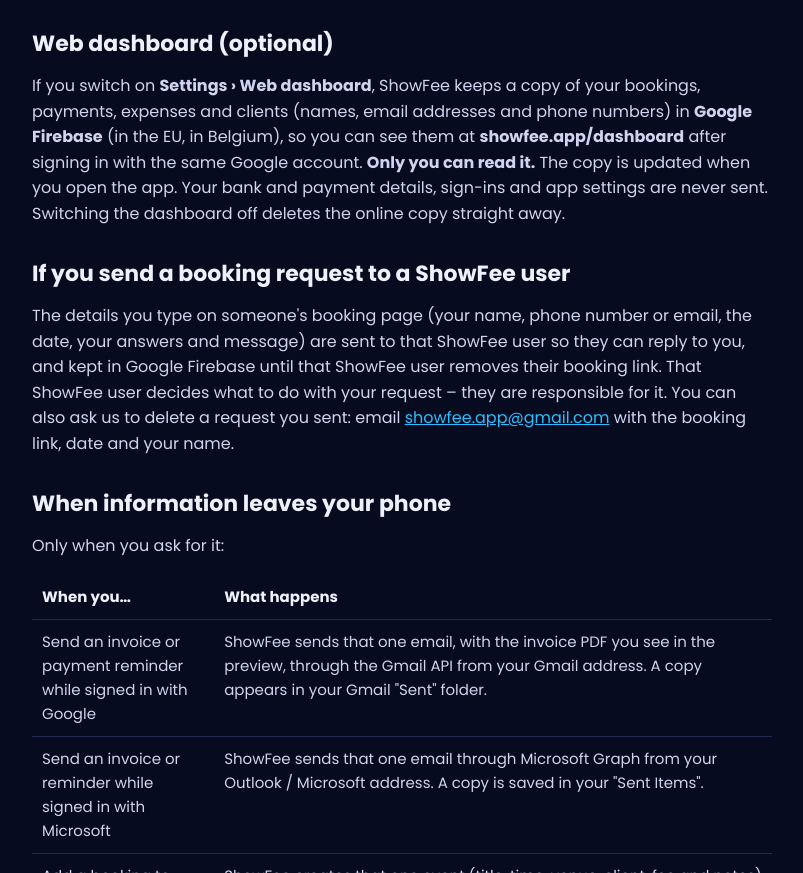
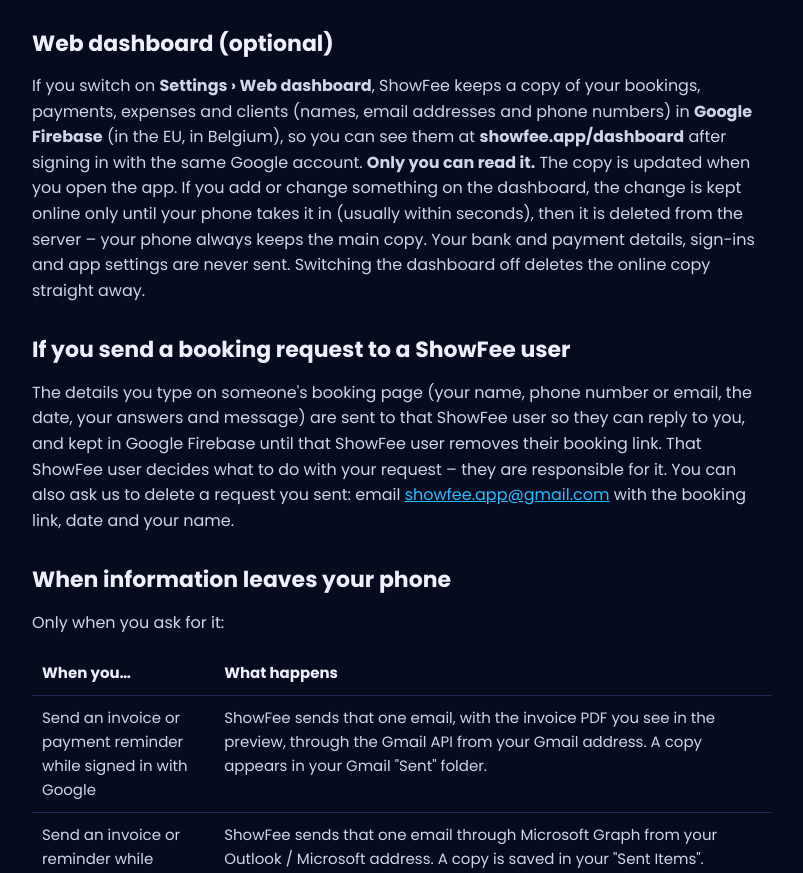
Before and after one commit to onlypanels2024/showfee, a plain HTML site: page privacy.html in a window 1280 px wide. Shown: the part 1700-2573 px from the top of the page, without its empty margins (238-1041 px from the left). Drawn offline with Linux system fonts and the light colour scheme.

Commit message:
Website: data wording covers contracts and the web dashboard; privacy: web dashboard changes
Co-Authored-By: Claude Opus 5.5 <noreply@anthropic.com>
Claude-Session: https://claude.ai/code/session_01PRwdX6dX1rDaff77JHw5tS

```diff
--- a/privacy.html
+++ b/privacy.html
@@ -27,7 +27,7 @@
 <p>When you send a contract to be signed, ShowFee keeps it online in <b>Google Firebase</b> (in the EU, in Belgium) so your client can open it with a private link (<b>showfee.app/sign/…</b>). This includes the contract's wording, your name, your client's name, your signature and the time you signed. When your client signs, their typed name, their signature and the time they signed are added. Anyone who has the link can read that contract, so only share it with your client. You can cancel a contract that hasn't been signed yet, which stops the link from working. To have a contract deleted, email <a href="mailto:showfee.app@gmail.com">showfee.app@gmail.com</a> with its reference (shown at the bottom of the contract).</p>
 
 <h2>Web dashboard (optional)</h2>
-<p>If you switch on <b>Settings › Web dashboard</b>, ShowFee keeps a copy of your bookings, payments, expenses and clients (names, email addresses and phone numbers) in <b>Google Firebase</b> (in the EU, in Belgium), so you can see them at <b>showfee.app/dashboard</b> after signing in with the same Google account. <b>Only you can read it.</b> The copy is updated when you open the app. Your bank and payment details, sign-ins and app settings are never sent. Switching the dashboard off deletes the online copy straight away.</p>
+<p>If you switch on <b>Settings › Web dashboard</b>, ShowFee keeps a copy of your bookings, payments, expenses and clients (names, email addresses and phone numbers) in <b>Google Firebase</b> (in the EU, in Belgium), so you can see them at <b>showfee.app/dashboard</b> after signing in with the same Google account. <b>Only you can read it.</b> The copy is updated when you open the app. If you add or change something on the dashboard, the change is kept online only until your phone takes it in (usually within seconds), then it is deleted from the server – your phone always keeps the main copy. Your bank and payment details, sign-ins and app settings are never sent. Switching the dashboard off deletes the online copy straight away.</p>
 
 <h2>If you send a booking request to a ShowFee user</h2>
 <p>The details you type on someone's booking page (your name, phone number or email, the date, your answers and message) are sent to that ShowFee user so they can reply to you, and kept in Google Firebase until that ShowFee user removes their booking link. That ShowFee user decides what to do with your request – they are responsible for it. You can also ask us to delete a request you sent: email <a href="mailto:showfee.app@gmail.com">showfee.app@gmail.com</a> with the booking link, date and your name.</p>
```
Also changed, not shown: index.html (+1 -1 lines).
